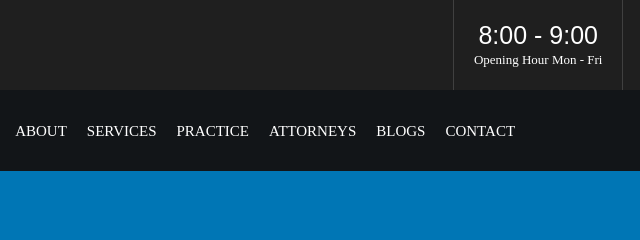
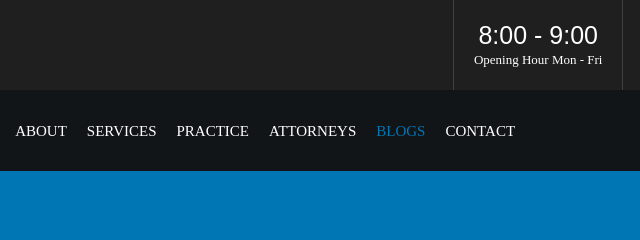
Before and after one commit to the-sudipta/F_T_Associate_Law_Firm, a plain HTML site: page blog.html in a window 1280 px wide. Shown: the top 240 px of the page, 134-774 px from the left. Drawn offline with nearby package versions, Linux system fonts and the light colour scheme.

Commit message:
🐛 fix: Fix Active State for Blog Page Navigation Link
 Resolved a bug where the Blog page nav link was not showing as active when clicked, while other nav links worked correctly. Now, the active state is properly applied to the Blog page link.

```diff
--- a/blog.html
+++ b/blog.html
@@ -186,7 +186,7 @@
                                 <a href="attorneys.html" class="nav-item nav-link">Attorneys</a>
                                 <!--                                <a href="portfolio.html" class="nav-item nav-link">Practice Areas</a>-->
 
-                                <a href="blog.html" class="nav-item nav-link">Blogs</a>
+                                <a href="blog.html" class="nav-item nav-link active">Blogs</a>
 
                                 <a href="contact.html" class="nav-item nav-link">Contact</a>
                             </div>
```
Also changed, not shown: blog_page_2.html (+1 -1 lines).
